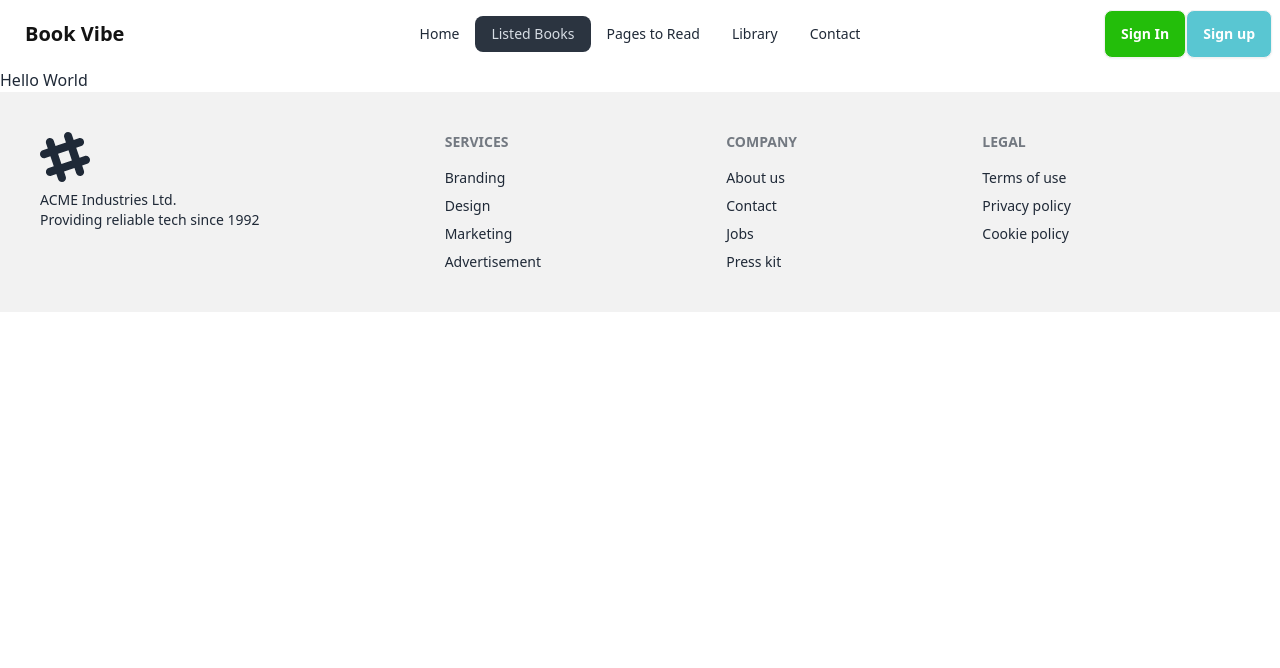
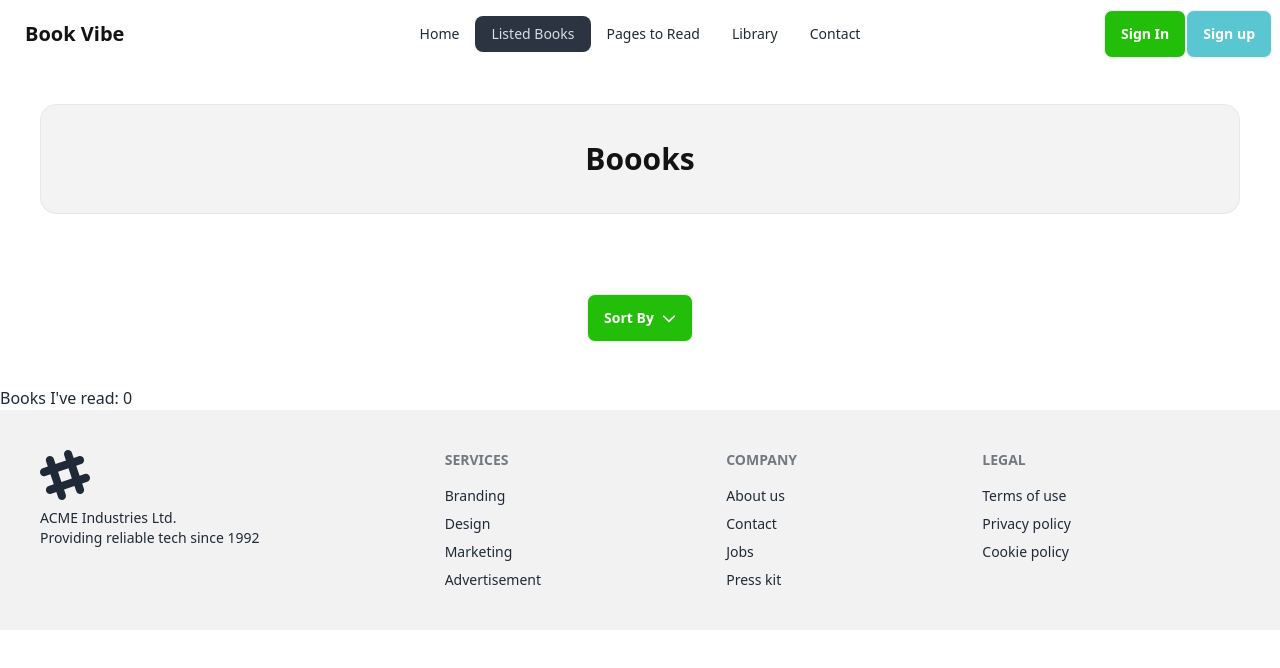
Before and after one commit to Md-Nur-Amin/Book-vibe, a React (Vite) app: page /listedBooks in a window 1280 px wide. Shown: the top 668 px of the page. Built offline with nearby package versions, Linux system fonts and the light colour scheme.

Commit message:
listed books more features added

```diff
--- a/src/Components/BookDetails/BookDetails.jsx
+++ b/src/Components/BookDetails/BookDetails.jsx
@@ -42,8 +42,6 @@ const BookDetails = () => {
 
     return (
         <div>
-            <h2>Book details of: {bookId} </h2>
-
             <div className="md:container my-12 mx-5 lg:mx-auto">
                 <div className="gap-x-12">
                     <div className="card card-side bg-base-100 shadow-xl grid grid-cols-1 lg:grid-cols-2 ">
--- a/src/Components/Books/Books.jsx
+++ b/src/Components/Books/Books.jsx
@@ -13,7 +13,6 @@ const Books = () => {
     return (
         <div className="text-center">
             <h2 className="text-4xl font-bold my-16">Books</h2>
-            <h2> Books: {books.length} </h2>
             <div className="grid grid-cols-1 lg:grid-cols-3 gap-6">
                 {
                     books.map(book => <Book key={book.bookId} book={book} ></Book>)
--- a/src/Components/ListedBooks/ListedBooks.jsx
+++ b/src/Components/ListedBooks/ListedBooks.jsx
@@ -1,27 +1,95 @@
-import { useEffect } from "react";
+import { useEffect, useState } from "react";
 import { useLoaderData } from "react-router-dom";
-import {getStoredBook} from "../../Utility/LocalStorage";
+import { getStoredBook } from "../../Utility/LocalStorage";
+import { MdOutlineRequestPage } from "react-icons/md";
+import { HiOutlineUsers } from "react-icons/hi2";
+import { MdOutlineLocationOn } from "react-icons/md";
+import { FaChevronDown } from "react-icons/fa6";
 
 const ListedBooks = () => {
+    const books = useLoaderData();
 
-    const books = useLoaderData();
-    useEffect(()=>{
+    const [appliedBooks, setAppliedBooks] = useState([]);
+
+    useEffect(() => {
         const storeBookId = getStoredBook();
-        if(books.lenght > 0){
+        if (books.length > 0) {
             const booksApplied = [];
-            for(const bookId of storeBookId){
-                const book = books.find(book =>  book.bookId === bookId);
-                if(book){
-                    booksApplied.push(book)
+            for (const bookId of storeBookId) {
+                const book = books.find(book => book.bookId === bookId);
+                if (book) {
+                    booksApplied.push(book);
                 }
             }
+            setAppliedBooks(booksApplied);
         }
-    }, [])
-
+    }, [books]);
 
     return (
         <div>
-            <h2>Hello World</h2>
+            <div className=" bg-[#1313130D] rounded-2xl border py-9  lg:mx-[40px] my-9">
+                <h2 className="text-[#131313] font-bold text-3xl text-center ">Boooks</h2>
+            </div>
+
+            <div className="flex justify-center py-10 ">
+                <details className="dropdown ">
+                    <summary className="m-1 text-white btn bg-[#23BE0A]">Sort By <FaChevronDown /> </summary>
+                    <ul className="p-2 shadow menu dropdown-content z-[1] bg-base-100 rounded-box w-52">
+                        <li><a>Rating</a></li>
+                        <li><a>Number of Pages</a></li>
+                        <li><a>Publish Year</a></li>
+                    </ul>
+                </details>
+            </div>
+
+            <h2>Books I've read: {appliedBooks.length} </h2>
+            <ul>
+                {appliedBooks.map(book => (
+                    <li key={book.bookId}>
+
+
+                        <div className="my-6 m-3 lg:mx-[40px]">
+                            <div className="card shadow-xl p-8 grid grid-cols-1 lg:grid-cols-2 rounded-2xl border">
+                                <div className="bg-[#1313130D] p-7 rounded-2xl lg:mr-20">
+                                    <figure><img src={book.image} alt="Book" /></figure>
+                                </div>
+                                <div className="card-body">
+                                    <h2 className="card-title font-bold lg:text-2xl text-[#131313] "> {book.bookName} </h2>
+                                    <h2 className=" text-[#131313CC] text-[16px] font-medium my-4"> {book.author} </h2>
+
+
+                                    <div className="gap-x-6 my-3 grid grid-rows-1 lg:grid-cols-2">
+                                        <div className="flex gap-x-3 my-4 lg:my-0 ">
+                                            <span className="font-bold text-[#131313] lg:text-[16px]">Tags</span>
+                                            {book.tags.map((tag, index) => (
+                                                <div key={index} className=" mt-1 badge badge-outline text-[#23BE0A] bg-[#23BE0A0D] font-medium text-xs lg:text-[16px]">#{tag}</div>
+                                            ))}
+                                        </div>
+                                        <h2 className="text-[#131313CC] font-medium text-[16px] flex gap-x-2"> <MdOutlineLocationOn className="mt-1" /> Year of Publishing: {book.yearOfPublishing}</h2>
+                                    </div>
+
+                                    <div className="flex gap-x-5">
+                                        <h2 className="text-[#13131399] gap-x-2 font-medium text-[16px] flex">
+                                            <HiOutlineUsers className="mt-1" /> Publisher: {book.publisher}
+                                        </h2>
+                                        <h2 className=" text-[#13131399] gap-x-2 font-medium text-[16px] flex">
+                                            <MdOutlineRequestPage className="mt-1" /> Page: {book.totalPages}
+                                        </h2>
+                                    </div>
+                                    <hr className="bg-[#13131326] my-4 " />
+
+
+                                    <div className="card-actions ">
+                                        <button className="btn bg-[#328EFF26] rounded-full  text-[#328EFF] ">Category: {book.category} </button>
+                                        <button className="btn bg-[#FFAC3326] rounded-full text-[#FFAC33] ">Rating: {book.rating} </button>
+                                        <button className="btn bg-[#23BE0A] rounded-full text-white">View Details</button>
+                                    </div>
+                                </div>
+                            </div>
+                        </div>
+                    </li>
+                ))}
+            </ul>
         </div>
     );
 };
```
